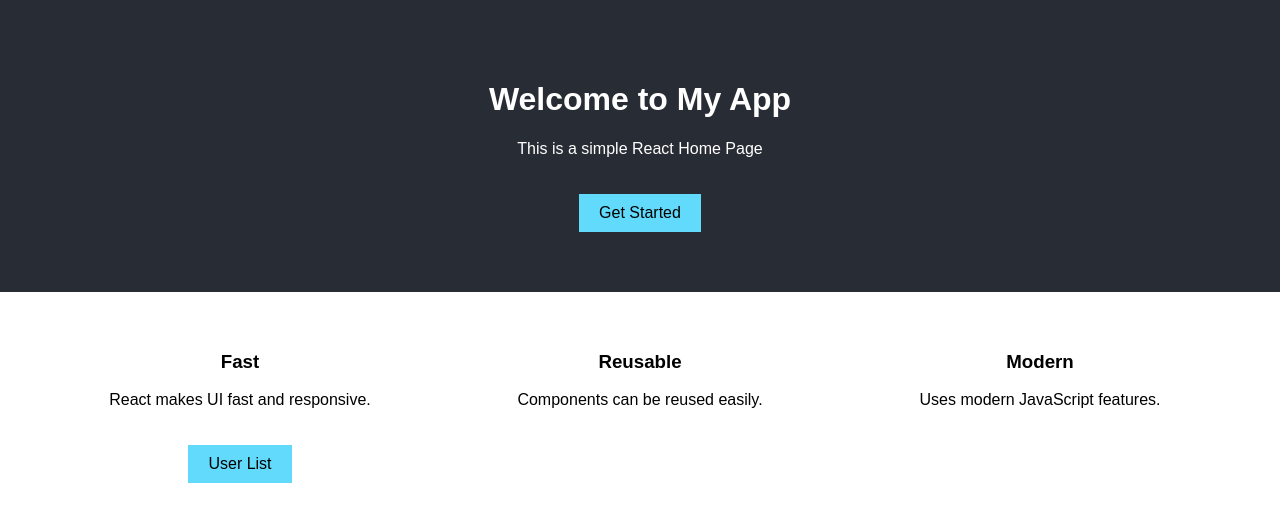
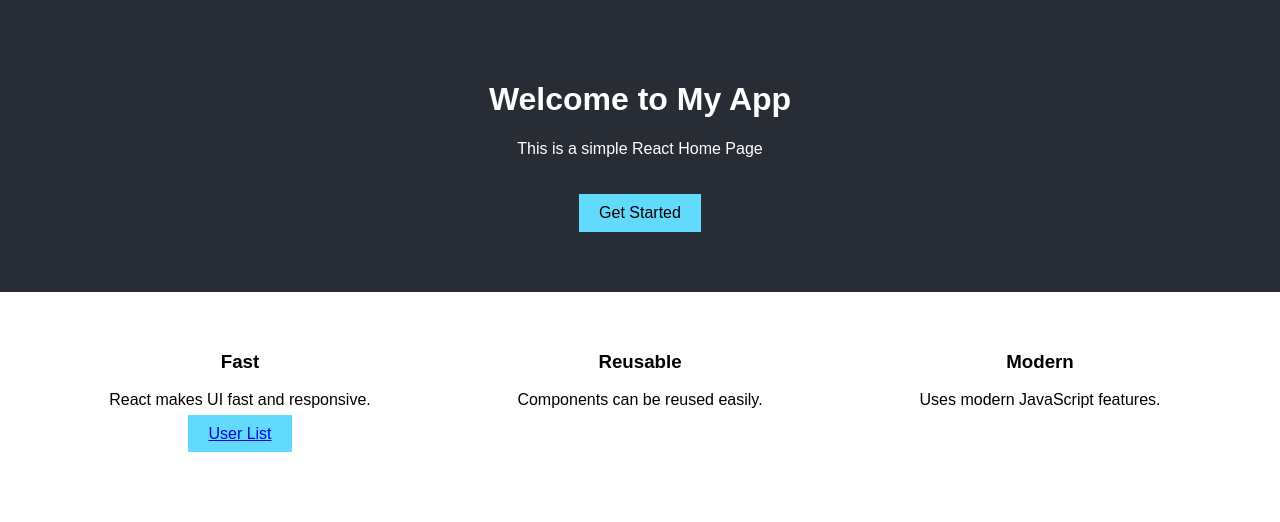
Before and after one commit to gsparvej/my-project, a React (Create React App) app: page / in a window 1280 px wide. Shown: the top 522 px of the page. Built offline with nearby package versions, Linux system fonts and the light colour scheme.

Commit message:
feat: add routing with react-router-dom and update HomePage to link to UserList

```diff
--- a/package.json
+++ b/package.json
@@ -11,6 +11,7 @@
     "react": "^19.2.3",
     "react-bootstrap": "^2.10.10",
     "react-dom": "^19.2.3",
+    "react-router-dom": "^7.11.0",
     "react-scripts": "5.0.1",
     "web-vitals": "^2.1.4"
   },
--- a/src/App.js
+++ b/src/App.js
@@ -1,11 +1,18 @@
 import React from "react";
 import HomePage from "./components/home/homePage";
+import { BrowserRouter as Router, Routes, Route, Link } from 'react-router-dom';
+import UserList from "./components/users/userList";
 
 
 function App() {
   return (
     <div>
-      <HomePage />
+      <Router>
+        <Routes>
+          <Route path="/" element={<HomePage />} />
+          <Route path="/users" element={<UserList />} />
+        </Routes>
+      </Router>
     </div>
   );
 }
--- a/src/components/home/homePage.jsx
+++ b/src/components/home/homePage.jsx
@@ -1,5 +1,6 @@
 import React from "react";
 import "./homePage.css";
+import { Link } from 'react-router-dom';
 
 const HomePage = () => {
     return (
@@ -14,7 +15,7 @@ const HomePage = () => {
                 <div className="feature">
                     <h3>Fast</h3>
                     <p>React makes UI fast and responsive.</p>
-                    <button className="user-btn">User List</button>
+                    <Link to="/users" className="user-btn">User List</Link>
                 </div>
 
                 <div className="feature">
```
Also changed, not shown: 1 other file (tests, documents, lock files or other folders).
